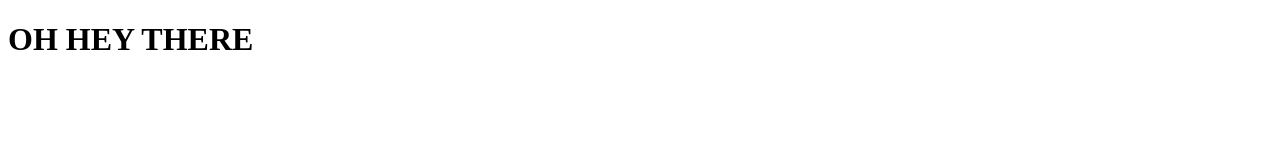
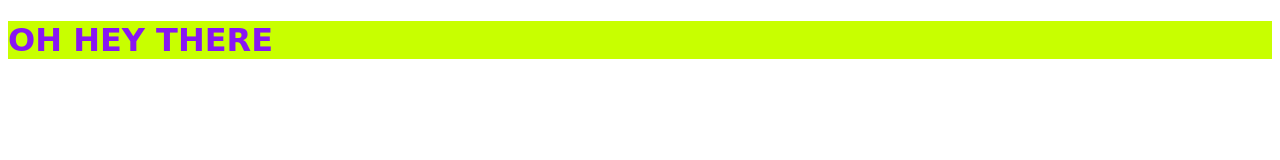
Before and after one commit to Gevoops/new-repo, a plain HTML site: page index.html in a window 1280 px wide. Drawn offline with Linux system fonts and the light colour scheme.

Commit message:
add header styles

```diff
--- a/index.html
+++ b/index.html
@@ -2,6 +2,7 @@
 <html lang="en">
     <head>
         <meta charset="UTF-8">
+        <link rel="stylesheet" href="styles.css">
     </head>
     <body>
         <h1 class="header">
--- a/styles.css
+++ b/styles.css
@@ -1,6 +1,6 @@
 .header{
-    font-family: Impact, Haettenschweiler, 'Arial Narrow Bold', sans-serif;
+    font-family: cursive;
     font-size: xx-large;
-    color: rgb(16, 4, 27);
-    background-color: rgb(0, 4, 255);
+    color: rgb(136, 22, 243);
+    background-color: rgb(200, 255, 0);
 }
```
